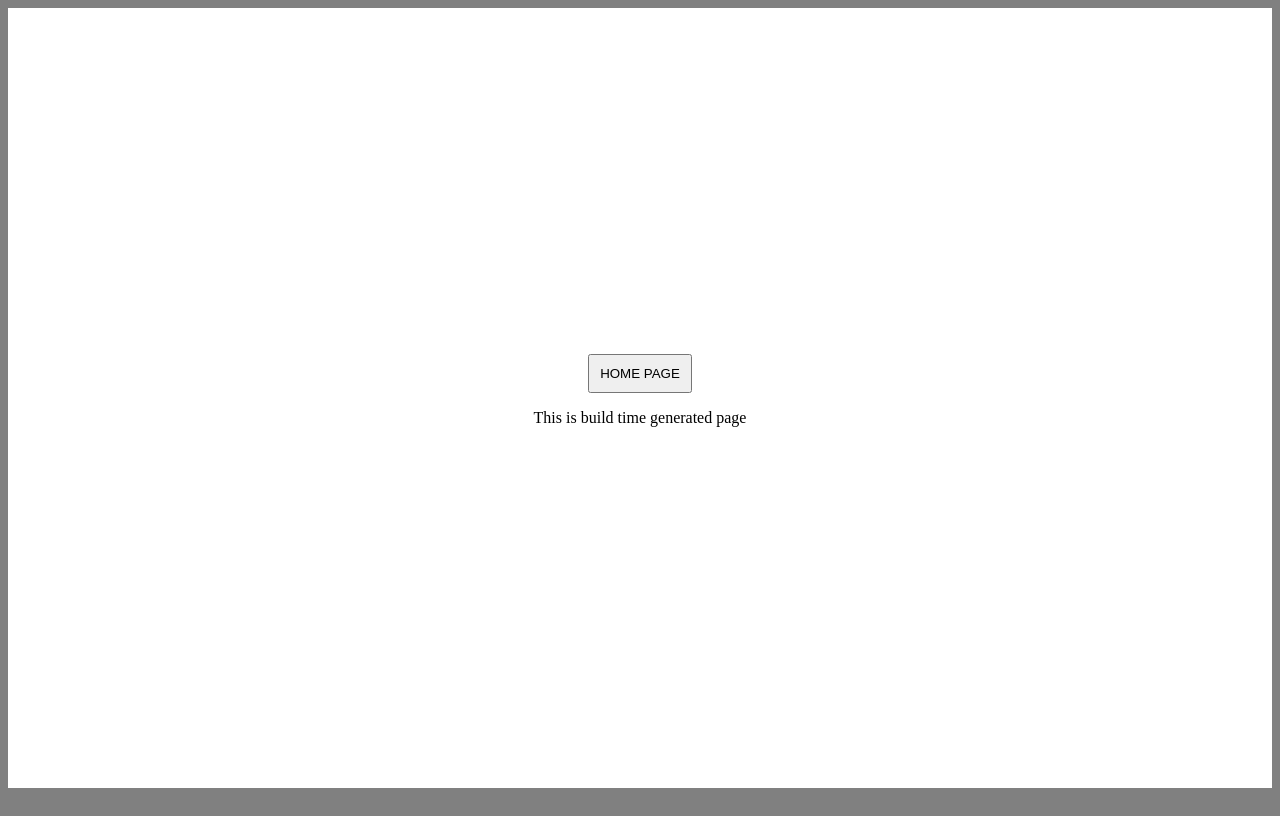
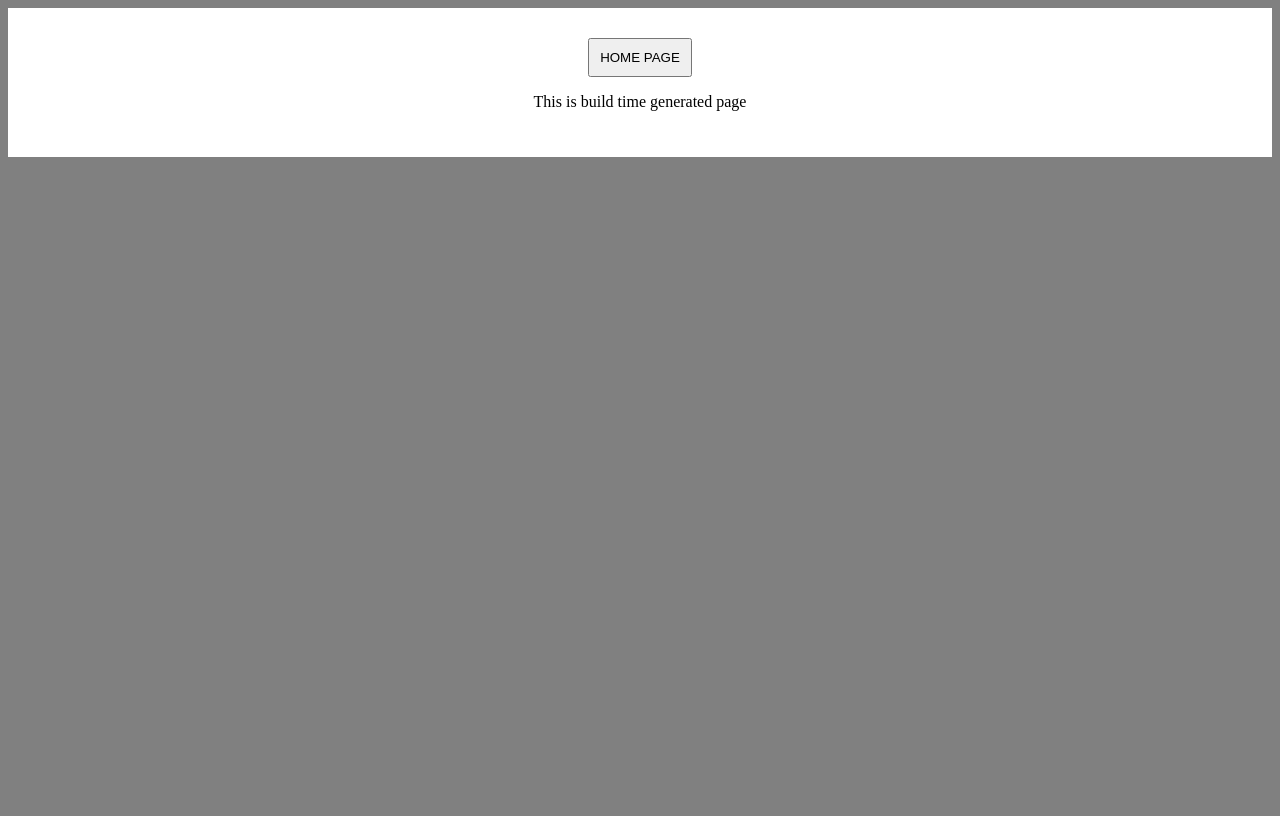
Before and after one commit to RishabaPriyanCMW/server-components-testing, a Next.js app: page /buildTimeGeneration in a window 1280 px wide. Built offline with nearby package versions, Linux system fonts and the light colour scheme.

Commit message:
pnpm convertion

```diff
--- a/src/app/buildTimeGeneration/page.tsx
+++ b/src/app/buildTimeGeneration/page.tsx
@@ -1,6 +1,7 @@
 import Content from "@components/Content";
 
 const BuildTimeGenerationPage = () => {
+  // https://dummyjson.com/users
   return <Content content="This is build time generated page" />;
 };
 export default BuildTimeGenerationPage;
--- a/src/app/components/Content.tsx
+++ b/src/app/components/Content.tsx
@@ -2,12 +2,11 @@ import PrimaryLinkButton from "./buttons/PrimaryLinkButton";
 
 const Content = ({ content }: { content: string }) => {
   return (
-    <main
+    <div
       style={{
         display: "flex",
         flexDirection: "column",
         padding: "30px",
-        height: "90vh",
         alignItems: "center",
         justifyContent: "center",
         background: "white",
@@ -15,7 +14,7 @@ const Content = ({ content }: { content: string }) => {
     >
       <PrimaryLinkButton label={"Home page"} href={"/"} />
       <p>{content}</p>
-    </main>
+    </div>
   );
 };
 export default Content;
```
Also changed, not shown: 2 other files (tests, documents, lock files or other folders).
